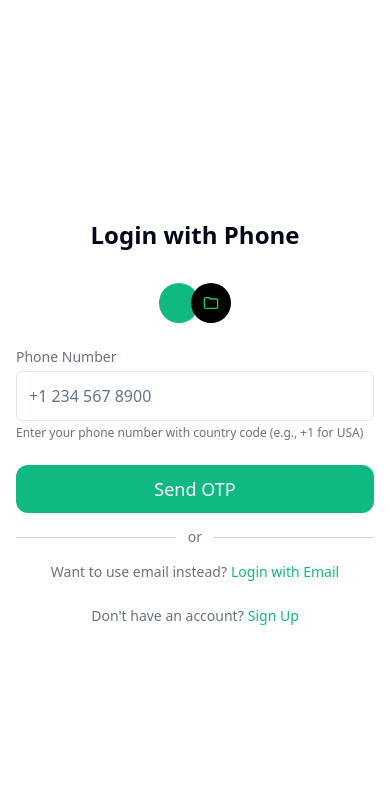
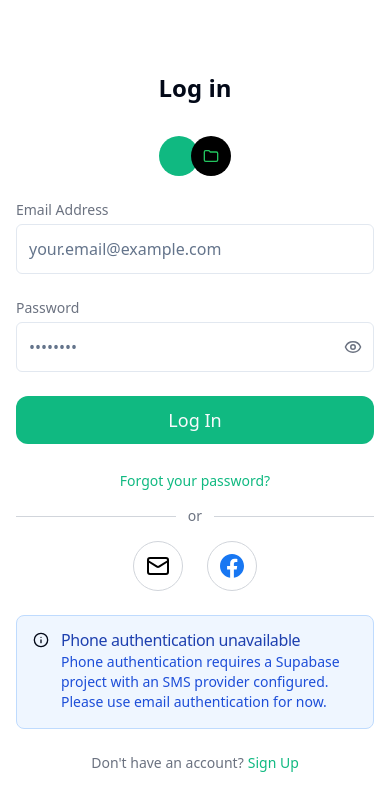
Before and after one commit to TejasviLondhe/recharge-finance-buddy, a React (Vite) app: page /auth in a window 390 px wide. Shown: the top 810 px of the page. Built offline with nearby package versions, Linux system fonts and the light colour scheme.

Commit message:
Fix: Unsupported phone provider error
The user reported an "unsupported phone provider" error when attempting to log in with their phone number.

```diff
--- a/src/pages/Auth.tsx
+++ b/src/pages/Auth.tsx
@@ -1,3 +1,4 @@
+
 import React, { useState, useEffect } from 'react';
 import { Input } from "@/components/ui/input";
 import { Button } from "@/components/ui/button";
@@ -7,11 +8,13 @@ import { InputOTP, InputOTPGroup, InputOTPSlot } from '@/components/ui/input-otp
 import { supabase } from "@/integrations/supabase/client";
 import { useAuth } from '@/contexts/AuthContext';
 import { toast } from "@/hooks/use-toast";
+import { Alert, AlertTitle, AlertDescription } from "@/components/ui/alert";
+import { InfoIcon } from 'lucide-react';
 
 type AuthMode = 'login' | 'signup' | 'otp' | 'phone' | 'forgot-password';
 
 const Auth = () => {
-  const [mode, setMode] = useState<AuthMode>('phone');
+  const [mode, setMode] = useState<AuthMode>('login'); // Changed default to 'login' instead of 'phone'
   const [email, setEmail] = useState("");
   const [password, setPassword] = useState("");
   const [confirmPassword, setConfirmPassword] = useState("");
@@ -209,6 +212,14 @@ const Auth = () => {
             <img src="/assets/facebook.svg" alt="Facebook" className="w-6 h-6" />
           </button>
         </div>
+
+        <Alert variant="info" className="bg-blue-50 dark:bg-blue-900/20 border-blue-200 dark:border-blue-800">
+          <InfoIcon className="h-4 w-4 text-blue-500 dark:text-blue-400" />
+          <AlertTitle className="text-blue-800 dark:text-blue-300">Phone authentication unavailable</AlertTitle>
+          <AlertDescription className="text-blue-700 dark:text-blue-400 text-sm">
+            Phone authentication requires a Supabase project with an SMS provider configured. Please use email authentication for now.
+          </AlertDescription>
+        </Alert>
 
         <p className="text-center text-sm text-gray-500 dark:text-gray-400">
           Don't have an account?
```
